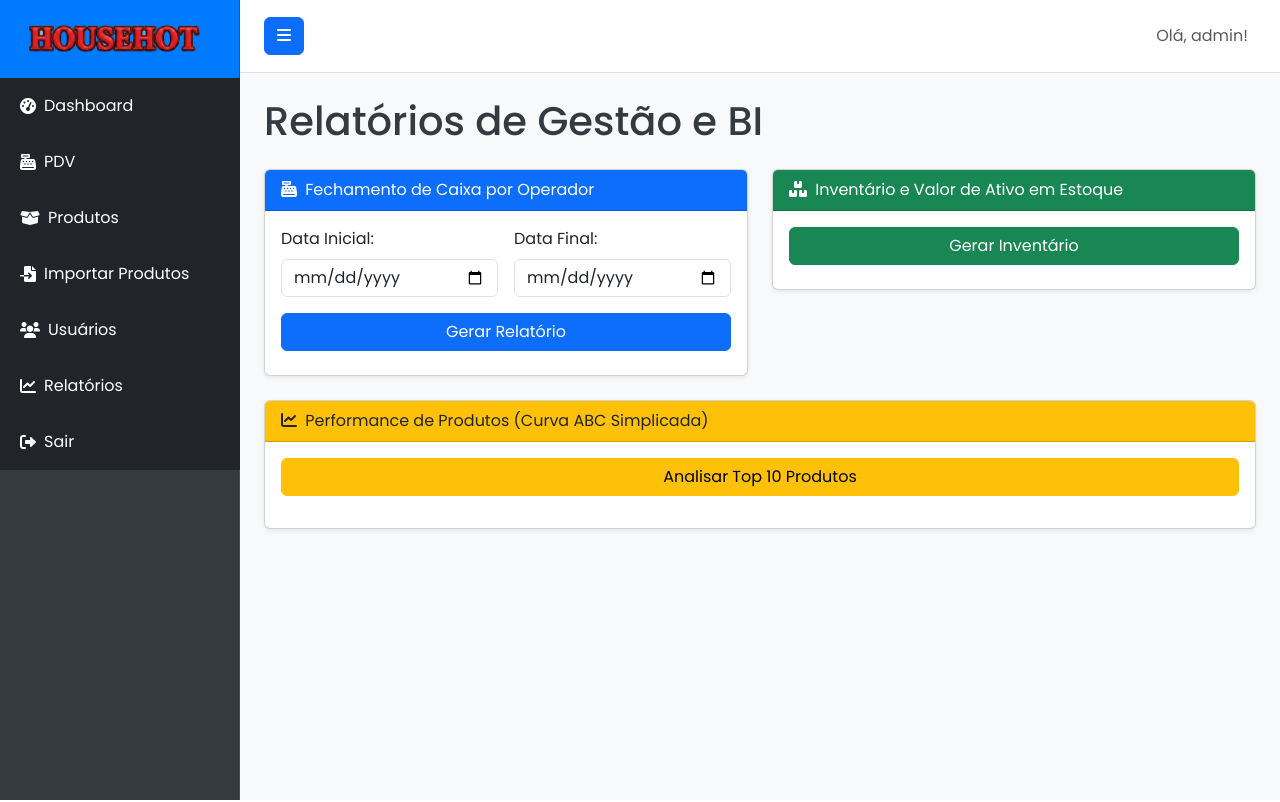
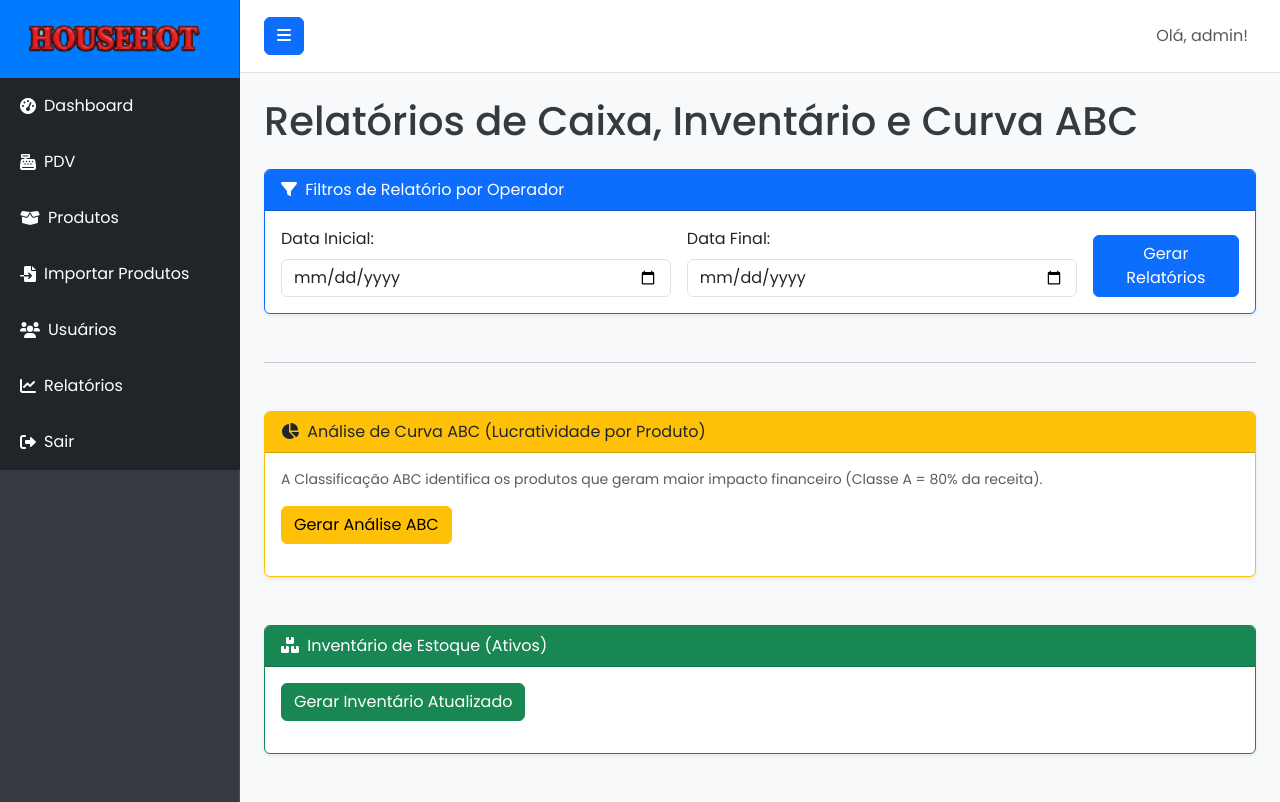
Before and after one commit to artenioreis/pdv_flask, a Flask app: page /reports in a window 1280 px wide. Run offline with Flask 3, Linux system fonts and the light colour scheme; a user stored in the database is signed in.

Commit message:
relatorios ok

```diff
--- a/routes.py
+++ b/routes.py
@@ -66,6 +66,39 @@ def top_products_api():
     ).join(SaleItem).group_by(Product.id).order_by(func.sum(SaleItem.quantity).desc()).limit(10).all()
     return jsonify([{'name': p.name, 'quantity': int(p.quantity), 'revenue': float(p.revenue)} for p in top_products_data])
 
+@main_bp.route('/reports/abc_curve')
+@admin_required
+def abc_curve_api():
+    # Busca todos os produtos e sua receita total
+    data = db.session.query(
+        Product.name,
+        func.sum(SaleItem.quantity * SaleItem.price_at_sale).label('revenue')
+    ).join(SaleItem).group_by(Product.id).order_by(func.sum(SaleItem.quantity * SaleItem.price_at_sale).desc()).all()
+
+    total_revenue = sum(p.revenue for p in data) if data else 0
+    abc_data = []
+    cumulative_revenue = 0
+
+    for p in data:
+        cumulative_revenue += p.revenue
+        percentage = (cumulative_revenue / total_revenue * 100) if total_revenue > 0 else 0
+
+        if percentage <= 80:
+            category = 'A'
+        elif percentage <= 95:
+            category = 'B'
+        else:
+            category = 'C'
+
+        abc_data.append({
+            'name': p.name,
+            'revenue': float(p.revenue),
+            'cumulative_percentage': float(percentage),
+            'category': category
+        })
+
+    return jsonify(abc_data)
+
 @main_bp.route('/reports/daily_sales')
 @admin_required
 def daily_sales_api():
@@ -85,18 +118,37 @@ def cash_flow_api():
     query = Sale.query
     if start_date: query = query.filter(Sale.timestamp >= datetime.strptime(start_date, '%Y-%m-%d'))
     if end_date: query = query.filter(Sale.timestamp < datetime.strptime(end_date, '%Y-%m-%d') + timedelta(days=1))
-    sales = query.all()
+
+    sales = query.order_by(Sale.timestamp.asc()).all()
     operators_data = {}
     total_general = 0
+
     for sale in sales:
         op_name = sale.operator.username
         if op_name not in operators_data:
-            operators_data[op_name] = {'Dinheiro': 0, 'Cartao Credito': 0, 'Cartao Debito': 0, 'Pix': 0, 'Total': 0, 'VendasCount': 0}
+            operators_data[op_name] = {
+                'Dinheiro': 0, 'Cartao Credito': 0, 'Cartao Debito': 0, 'Pix': 0,
+                'Total': 0, 'VendasCount': 0, 'detalhes': []
+            }
+
         method = sale.payment_method
-        if method in operators_data[op_name]: operators_data[op_name][method] += sale.total_amount
+        if method in operators_data[op_name]:
+            operators_data[op_name][method] += sale.total_amount
+
         operators_data[op_name]['Total'] += sale.total_amount
         operators_data[op_name]['VendasCount'] += 1
         total_general += sale.total_amount
+
+        for item in sale.items:
+            operators_data[op_name]['detalhes'].append({
+                'hora': sale.timestamp.strftime('%H:%M:%S'),
+                'data': sale.timestamp.strftime('%d/%m/%Y'),
+                'produto': item.product.name,
+                'quantidade': item.quantity,
+                'valor': float(item.price_at_sale * item.quantity),
+                'metodo': sale.payment_method
+            })
+
     return jsonify({'operators': operators_data, 'total_general': float(total_general)})
 
 @main_bp.route('/reports/stock')
--- a/templates/reports.html
+++ b/templates/reports.html
@@ -1,74 +1,66 @@
 {# templates/reports.html #}
 {% extends "base.html" %}
-{% block title %}Relatórios Estratégicos{% endblock %}
+{% block title %}Relatórios Administrativos Estratégicos{% endblock %}
 {% block content %}
 <div class="container-fluid">
-    <h1 class="mb-4">Relatórios de Gestão e BI</h1>
+    <h1 class="mb-4">Relatórios de Caixa, Inventário e Curva ABC</h1>
 
-    <div class="row">
-        <div class="col-md-6">
-            <div class="card mb-4 shadow-sm">
+    <div class="card mb-4 shadow-sm border-primary">
         <div class="card-header bg-primary text-white">
-                    <i class="fas fa-cash-register me-1"></i> Fechamento de Caixa por Operador
+            <i class="fas fa-filter me-1"></i> Filtros de Relatório por Operador
         </div>
         <div class="card-body">
-                    <div class="row g-3 mb-3">
-                        <div class="col">
+            <div class="row g-3">
+                <div class="col-md-5">
                     <label class="form-label">Data Inicial:</label>
                     <input type="date" class="form-control" id="cashReportStartDate">
                 </div>
-                        <div class="col">
+                <div class="col-md-5">
                     <label class="form-label">Data Final:</label>
                     <input type="date" class="form-control" id="cashReportEndDate">
                 </div>
-                    </div>
-                    <button class="btn btn-primary w-100 mb-2" id="generateCashReportBtn">Gerar Relatório</button>
-                    <button class="btn btn-outline-secondary w-100" id="printCashReportBtn" style="display: none;">
-                        <i class="fas fa-print"></i> Imprimir Relatório de Caixa
-                    </button>
-
-                    <div id="cashReportResults" class="mt-4" style="display: none;">
-                        <div id="printableCashArea">
-                            <h5 class="text-center">Resumo de Vendas por Operador</h5>
-                            <hr>
-                            <div id="operatorTablesContainer"></div>
-                            <div class="alert alert-info mt-3">
-                                <strong>TOTAL GERAL CONSOLIDADO: R$ <span id="totalGeneralAmount">0.00</span></strong>
-                            </div>
-                        </div>
+                <div class="col-md-2 d-flex align-items-end">
+                    <button class="btn btn-primary w-100" id="generateCashReportBtn">Gerar Relatórios</button>
                 </div>
             </div>
         </div>
     </div>
 
-        <div class="col-md-6">
-            <div class="card mb-4 shadow-sm">
-                <div class="card-header bg-success text-white">
-                    <i class="fas fa-boxes me-1"></i> Inventário e Valor de Ativo em Estoque
+    <div id="cashReportResults" style="display: none;">
+        <div id="operatorReportsContainer"></div>
+        <div class="alert alert-dark mt-4 text-end">
+            <h4>FATURAMENTO TOTAL CONSOLIDADO: R$ <span id="totalGeneralAmount">0.00</span></h4>
+        </div>
+    </div>
+
+    <hr class="my-5">
+
+    <div class="row mb-5">
+        <div class="col-md-12">
+            <div class="card shadow-sm border-warning">
+                <div class="card-header bg-warning text-dark d-flex justify-content-between align-items-center">
+                    <span><i class="fas fa-chart-pie me-1"></i> Análise de Curva ABC (Lucratividade por Produto)</span>
+                    <button class="btn btn-sm btn-outline-dark no-print" id="printABCReportBtn" style="display: none;">
+                        <i class="fas fa-print"></i> Imprimir Curva ABC
+                    </button>
                 </div>
                 <div class="card-body">
-                    <button class="btn btn-success w-100 mb-2" id="generateStockReportBtn">Gerar Inventário</button>
-                    <button class="btn btn-outline-secondary w-100" id="printStockReportBtn" style="display: none;">
-                        <i class="fas fa-print"></i> Imprimir Inventário
-                    </button>
+                    <p class="text-muted small">A Classificação ABC identifica os produtos que geram maior impacto financeiro (Classe A = 80% da receita).</p>
+                    <button class="btn btn-warning mb-3" id="generateABCReportBtn">Gerar Análise ABC</button>
 
-                    <div id="stockReportResults" class="mt-4" style="display: none;">
-                        <div id="printableStockArea">
-                            <h5 class="text-center">Relatório de Ativo Circulante (Estoque)</h5>
-                            <table class="table table-sm table-striped mt-3">
+                    <div id="abcReportResults" style="display: none;">
+                        <div id="printableABCArea">
+                            <table class="table table-sm table-hover border-dark">
                                 <thead class="table-dark">
                                     <tr>
+                                        <th>Categoria</th>
                                         <th>Produto</th>
-                                        <th>Qtd</th>
-                                        <th>Custo/Preço</th>
-                                        <th class="text-end">Valor Total</th>
+                                        <th class="text-end">Receita Acumulada</th>
+                                        <th class="text-center">% Acumulada</th>
                                     </tr>
                                 </thead>
-                                <tbody id="stockList"></tbody>
+                                <tbody id="abcList"></tbody>
                             </table>
-                            <div class="alert alert-success mt-3 text-end">
-                                <strong>Capital Total Imobilizado: R$ <span id="totalStockValue">0.00</span></strong>
-                            </div>
                         </div>
                     </div>
                 </div>
@@ -77,25 +69,34 @@
     </div>
 
     <div class="row">
-        <div class="col-12">
-            <div class="card mb-4 shadow-sm">
-                <div class="card-header bg-warning text-dark">
-                    <i class="fas fa-chart-line me-1"></i> Performance de Produtos (Curva ABC Simplicada)
+        <div class="col-md-12">
+            <div class="card mb-4 shadow-sm border-success">
+                <div class="card-header bg-success text-white d-flex justify-content-between align-items-center">
+                    <span><i class="fas fa-boxes me-1"></i> Inventário de Estoque (Ativos)</span>
+                    <button class="btn btn-sm btn-light no-print" id="printStockReportBtn" style="display: none;">
+                        <i class="fas fa-print"></i> Imprimir Inventário
+                    </button>
                 </div>
                 <div class="card-body">
-                    <button class="btn btn-warning w-100 mb-3" id="generateTopBtn">Analisar Top 10 Produtos</button>
-                    <div id="topProductsContainer" style="display:none;">
-                        <table class="table table-hover">
-                            <thead>
+                    <button class="btn btn-success mb-3" id="generateStockReportBtn">Gerar Inventário Atualizado</button>
+
+                    <div id="stockReportResults" style="display: none;">
+                        <div id="printableStockArea">
+                            <table class="table table-sm table-striped table-bordered border-dark">
+                                <thead class="table-dark">
                                     <tr>
-                                    <th>Posição</th>
                                         <th>Produto</th>
-                                    <th>Qtd. Vendida</th>
-                                    <th class="text-end">Receita Total</th>
+                                        <th class="text-center">Qtd. em Stock</th>
+                                        <th class="text-center">Preço Unitário</th>
+                                        <th class="text-end">Valor Total em Stock</th>
                                     </tr>
                                 </thead>
-                            <tbody id="topProductsBody"></tbody>
+                                <tbody id="stockList"></tbody>
                             </table>
+                            <div class="alert alert-success mt-2 text-end">
+                                <h5>Valor Total de Mercadoria: R$ <span id="totalStockValue">0.00</span></h5>
+                            </div>
+                        </div>
                     </div>
                 </div>
             </div>
@@ -108,16 +109,23 @@
 <script>
     document.addEventListener('DOMContentLoaded', function() {
 
-        function printDiv(divId, title) {
+        // Função Geral para Impressão Separada
+        function printContent(divId, title) {
             const content = document.getElementById(divId).innerHTML;
+            const timestamp = new Date().toLocaleString();
             const win = window.open('', '_blank');
-            win.document.write(`<html><head><title>${title}</title>`);
+            win.document.write('<html><head><title>' + title + '</title>');
             win.document.write('<link href="https://cdn.jsdelivr.net/npm/bootstrap@5.3.0/dist/css/bootstrap.min.css" rel="stylesheet">');
-            win.document.write('<style>body{padding:20px;} .alert{border:1px solid #000;} .card{margin-bottom:10px;}</style></head><body>');
-            win.document.write(`<h2 class="text-center">${title}</h2><p class="text-center">Gerado em: ${new Date().toLocaleString()}</p>`);
+            win.document.write('<style>body{padding:40px;} .no-print{display:none;} table{width:100%;} th, td{border:1px solid #333 !important; padding:8px;} .header-print{border-bottom:3px solid #000; margin-bottom:20px; text-align:center;} .cat-A{background-color: #d4edda !important;} .cat-B{background-color: #fff3cd !important;} .cat-C{background-color: #f8d7da !important;}</style></head><body>');
+            win.document.write('<div class="header-print"><h1>' + title.toUpperCase() + '</h1><p>Data de Emissão: ' + timestamp + '</p></div>');
             win.document.write(content);
             win.document.write('</body></html>');
-            setTimeout(() => { win.print(); win.close(); }, 500);
+            setTimeout(() => { win.print(); win.close(); }, 700);
+        }
+
+        // --- RELATÓRIOS DE CAIXA ---
+        window.printOperatorReport = function(divId, operatorName) {
+            printContent(divId, 'Fechamento de Caixa - ' + operatorName);
         }
 
         document.getElementById('generateCashReportBtn').addEventListener('click', function() {
@@ -127,85 +135,104 @@
             fetch(`/reports/cash_flow?start_date=${startDate}&end_date=${endDate}`)
                 .then(response => response.json())
                 .then(data => {
-                    const container = document.getElementById('operatorTablesContainer');
+                    const container = document.getElementById('operatorReportsContainer');
                     container.innerHTML = '';
 
                     for (const [operator, values] of Object.entries(data.operators)) {
-                        const avgTicket = values.VendasCount > 0 ? (values.Total / values.VendasCount).toFixed(2) : "0.00";
-                        const card = `
-                            <div class="card border-dark mb-3">
-                                <div class="card-header bg-light d-flex justify-content-between">
-                                    <strong>Operador: ${operator}</strong>
-                                    <span>Vendas: ${values.VendasCount}</span>
+                        const safeOpName = operator.replace(/\s+/g, '-');
+                        let detalhesHtml = '';
+                        values.detalhes.forEach(det => {
+                            detalhesHtml += `<tr><td>${det.data} ${det.hora}</td><td>${det.produto}</td><td>${det.quantidade}</td><td>${det.metodo}</td><td class="text-end">R$ ${det.valor.toFixed(2)}</td></tr>`;
+                        });
+
+                        const operatorBlock = `
+                            <div class="card border-dark mb-5 shadow">
+                                <div class="card-header bg-light d-flex justify-content-between align-items-center">
+                                    <h5 class="mb-0">Operador: <strong>${operator}</strong></h5>
+                                    <button class="btn btn-sm btn-outline-dark no-print" onclick="printOperatorReport('print-area-${safeOpName}', '${operator}')">
+                                        <i class="fas fa-print"></i> Imprimir Caixa de ${operator}
+                                    </button>
                                 </div>
-                                <div class="card-body p-2">
-                                    <table class="table table-sm table-bordered mb-0" style="font-size: 0.9rem;">
+                                <div class="card-body" id="print-area-${safeOpName}">
+                                    <div class="row">
+                                        <div class="col-md-5">
+                                            <table class="table table-sm table-bordered border-dark">
+                                                <tr class="table-info"><th colspan="2" class="text-center">Resumo de Recebimentos</th></tr>
                                                 <tr><td>Dinheiro</td><td class="text-end">R$ ${values.Dinheiro.toFixed(2)}</td></tr>
                                                 <tr><td>Cartão Crédito</td><td class="text-end">R$ ${values['Cartao Credito'].toFixed(2)}</td></tr>
                                                 <tr><td>Cartão Débito</td><td class="text-end">R$ ${values['Cartao Debito'].toFixed(2)}</td></tr>
                                                 <tr><td>Pix</td><td class="text-end">R$ ${values.Pix.toFixed(2)}</td></tr>
-                                        <tr class="table-secondary"><td><strong>Total</strong></td><td class="text-end"><strong>R$ ${values.Total.toFixed(2)}</strong></td></tr>
-                                        <tr class="table-info"><td><strong>Ticket Médio</strong></td><td class="text-end"><strong>R$ ${avgTicket}</strong></td></tr>
+                                                <tr class="table-dark text-white"><td><strong>SUBTOTAL</strong></td><td class="text-end"><strong>R$ ${values.Total.toFixed(2)}</strong></td></tr>
+                                            </table>
+                                        </div>
+                                        <div class="col-md-7">
+                                            <table class="table table-sm table-hover border">
+                                                <thead class="table-secondary"><tr><th>Hora</th><th>Produto</th><th>Qtd</th><th>Meio</th><th class="text-end">Valor</th></tr></thead>
+                                                <tbody>${detalhesHtml}</tbody>
                                             </table>
                                         </div>
                                     </div>
-                        `;
-                        container.insertAdjacentHTML('beforeend', card);
+                                </div>
+                            </div>`;
+                        container.insertAdjacentHTML('beforeend', operatorBlock);
                     }
-
                     document.getElementById('totalGeneralAmount').textContent = data.total_general.toFixed(2);
                     document.getElementById('cashReportResults').style.display = 'block';
-                    document.getElementById('printCashReportBtn').style.display = 'block';
-                })
-                .catch(err => alert('Erro ao buscar dados do caixa.'));
+                });
         });
 
-        document.getElementById('printCashReportBtn').addEventListener('click', () => printDiv('printableCashArea', 'Relatório de Fechamento de Caixa'));
+        // --- RELATÓRIO DE CURVA ABC (NOVO) ---
+        document.getElementById('generateABCReportBtn').addEventListener('click', function() {
+            fetch('/reports/abc_curve')
+                .then(response => response.json())
+                .then(data => {
+                    const list = document.getElementById('abcList');
+                    list.innerHTML = '';
+                    data.forEach(p => {
+                        const rowClass = p.category === 'A' ? 'table-success' : (p.category === 'B' ? 'table-warning' : 'table-danger');
+                        list.insertAdjacentHTML('beforeend', `
+                            <tr class="${rowClass}">
+                                <td class="text-center fw-bold">${p.category}</td>
+                                <td>${p.name}</td>
+                                <td class="text-end">R$ ${p.revenue.toFixed(2)}</td>
+                                <td class="text-center">${p.cumulative_percentage.toFixed(2)}%</td>
+                            </tr>
+                        `);
+                    });
+                    document.getElementById('abcReportResults').style.display = 'block';
+                    document.getElementById('printABCReportBtn').style.display = 'block';
+                });
+        });
 
+        document.getElementById('printABCReportBtn').addEventListener('click', function() {
+            printContent('printableABCArea', 'Relatório de Curva ABC de Produtos');
+        });
+
+        // --- RELATÓRIO DE ESTOQUE ---
         document.getElementById('generateStockReportBtn').addEventListener('click', function() {
             fetch('/reports/stock')
                 .then(response => response.json())
                 .then(data => {
                     const list = document.getElementById('stockList');
                     list.innerHTML = '';
-
                     data.products.forEach(p => {
                         list.insertAdjacentHTML('beforeend', `
                             <tr>
                                 <td>${p.name}</td>
-                                <td>${p.stock}</td>
-                                <td>R$ ${p.price.toFixed(2)}</td>
+                                <td class="text-center">${p.stock}</td>
+                                <td class="text-center">R$ ${p.price.toFixed(2)}</td>
                                 <td class="text-end">R$ ${p.value.toFixed(2)}</td>
                             </tr>
                         `);
                     });
-
                     document.getElementById('totalStockValue').textContent = data.total_value.toFixed(2);
                     document.getElementById('stockReportResults').style.display = 'block';
                     document.getElementById('printStockReportBtn').style.display = 'block';
                 });
         });
 
-        document.getElementById('printStockReportBtn').addEventListener('click', () => printDiv('printableStockArea', 'Relatório de Inventário de Estoque'));
-
-        document.getElementById('generateTopBtn').addEventListener('click', function() {
-            fetch('/reports/top_products')
-                .then(response => response.json())
-                .then(data => {
-                    const body = document.getElementById('topProductsBody');
-                    body.innerHTML = '';
-                    data.forEach((p, index) => {
-                        body.insertAdjacentHTML('beforeend', `
-                            <tr>
-                                <td>${index + 1}º</td>
-                                <td>${p.name}</td>
-                                <td>${p.quantity}</td>
-                                <td class="text-end">R$ ${p.revenue.toFixed(2)}</td>
-                            </tr>
-                        `);
-                    });
-                    document.getElementById('topProductsContainer').style.display = 'block';
-                });
+        document.getElementById('printStockReportBtn').addEventListener('click', function() {
+            printContent('printableStockArea', 'Relatório de Inventário de Estoque');
         });
     });
 </script>
```
Lines whose indentation alone changed are shown as unchanged.
